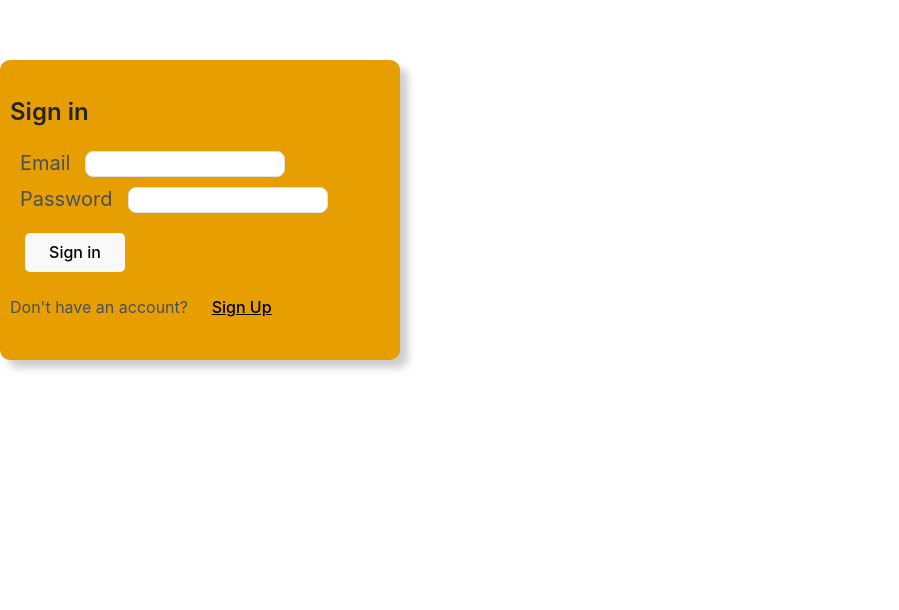
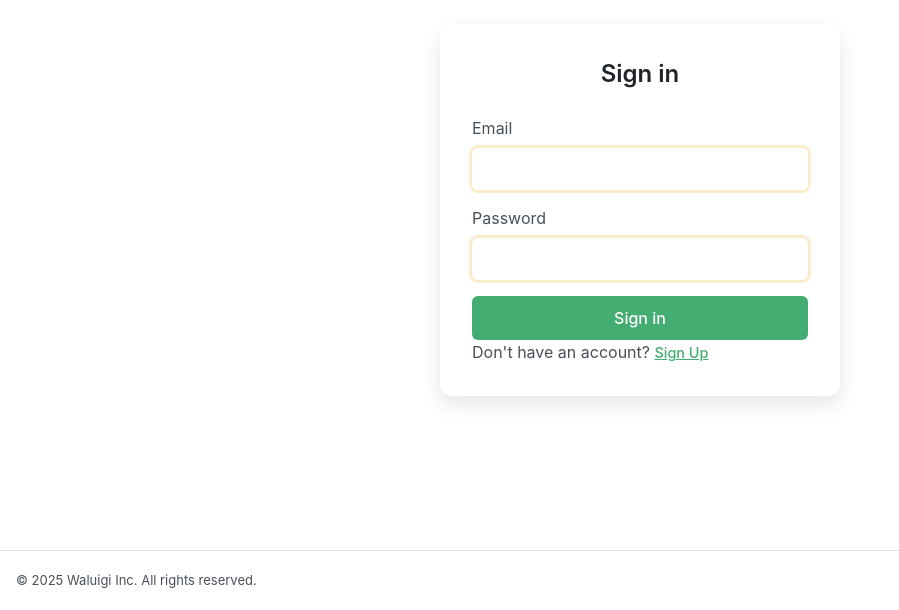
Before and after one commit to kylecohead/p2p-payment-platform, a React (Vite) app in the folder frontend/: page /login in a window 1280 px wide. Shown: the part 190-800 px from the top of the page, without its empty margins (0-899 px from the left). Built offline with nearby package versions, Linux system fonts and the light colour scheme.

Commit message:
Style for login/sign up

```diff
--- a/frontend/src/pages/Login.css
+++ b/frontend/src/pages/Login.css
@@ -1,54 +1,106 @@
 .login-page {
+  display: grid;
+    grid-template-rows: 60px 1fr 60px;
+  grid-template-areas:
+    "topBar"
+    "content"
+    "footer";
+  min-height: 100vh;
+  min-width: 100vw;
+  background: var(--white);
+}
+.login-page-content {
+  grid-area: content;
   display: flex;
-  flex-direction: column;
   align-items: center;
   justify-content: center;
-  height: 100vh;
+  background-color: var(--white);
+  position: relative;
+  padding: 2rem;
 }
 
 .login-card {
-  min-width: 400px;
-  min-height: 300px;
-  background-color: rgb(231, 158, 0);
-  border-radius: 10px;
-  display: flex;
-  flex-direction: column;
-  justify-content: center;
-  padding: 10px;
-  box-shadow: 8px 8px 8px rgba(0, 0, 0, 0.2);
+  background-color: var(--gray-100);
+  border-radius: 12px;
+  padding: 2rem;
+  width: 100%;
+  max-width: 400px;
+  box-shadow: 0 8px 20px rgba(0, 0, 0, 0.1);
+}
+
+.login-card h2 {
+  text-align: center;
+  margin-bottom: 1.5rem;
+  color: var(--gray-900);
 }
 
 .form-text {
-  font-size: 20px;
-  padding: 10px;
+  font-size: 1rem;
+  margin-bottom: 0.5rem;
+  display: block;
+  color: var(--gray-800);
 }
 
 .input-box {
-  width: 200px;
-  height: 25px;
-  font-size: 20px;
-  margin: 5px;
+  width: 100%;
+  padding: 0.75rem;
+  font-size: 1rem;
+  margin-bottom: 1rem;
+  border: 1px solid var(--gray-300);
+  border-radius: 6px;
+  background-color: var(--gray-50);
   color: var(--gray-900);
-  background-color: var(--white);
+  transition: border-color 0.3s, box-shadow 0.3s;
+  border-color: var(--green, rgb(231, 158, 0));
+  box-shadow: 0 0 0 3px rgba(231, 158, 0, 0.2);
+  outline: none;
 }
 
 .submit-button {
-  margin: 15px;
-  width: 100px;
-  border-radius: 5px;
+  width: 100%;
+  padding: 0.75rem;
+  font-size: 1rem;
   border: none;
+  border-radius: 6px;
+  background-color: var(--primary, rgb(231, 158, 0));
+  color: var(--white);
   cursor: pointer;
+  transition: background-color 0.3s ease;
+}
+
+.submit-button:hover {
+  background-color: rgb(206, 140, 0);
 }
 
 .switch-button {
-  background-color: transparent;
-  color: rgb(0, 0, 0);
+  background: none;
+  border: none;
+  color: var(--primary, rgb(231, 158, 0));
+  cursor: pointer;
   text-decoration: underline;
-  cursor: pointer;
-  border: none;
-  transition: color 0.3s;
+  font-size: 0.9rem;
+  padding: 0;
+  transition: color 0.3s ease;
 }
 
 .switch-button:hover {
-  color: #fff;
+  color: var(--gray-900);
 }
+
+.login-page-footer {
+  grid-area: footer;
+  background: var(--light-gray);
+  border-top: 1px solid var(--gray-200);
+  padding: 1rem;
+  display: flex;
+  align-items: center;
+  justify-content: start;
+  font-size: small;
+}
+
+.error-message {
+  color: red;
+  font-size: 0.9rem;
+  margin-bottom: 1rem;
+  text-align: center;
+}
--- a/frontend/src/pages/Login.jsx
+++ b/frontend/src/pages/Login.jsx
@@ -2,6 +2,9 @@ import { useState, useEffect } from "react";
 import { useNavigate, useSearchParams } from "react-router-dom";
 import ApiService from "../services/api";
 import "./Login.css";
+import ShadowLeft from "../assets/ShadowLeft.png";
+import ShadowRight from "../assets/ShadowRight.png";
+
 
 export default function Login() {
   const [searchParams] = useSearchParams();
@@ -98,6 +101,7 @@ export default function Login() {
 
   return (
     <div className="login-page">
+      <main className="login-page-content">
       <div className="login-card">
         <h2>{isLogin ? "Sign in" : "Sign Up"}</h2>
         {error && (
@@ -237,6 +241,10 @@ export default function Login() {
           )}
         </p>
       </div>
+    </main>
+      <footer className="login-page-footer">
+        <p>&copy; 2025 Waluigi Inc. All rights reserved.</p>
+      </footer>
     </div>
   );
 }
```
